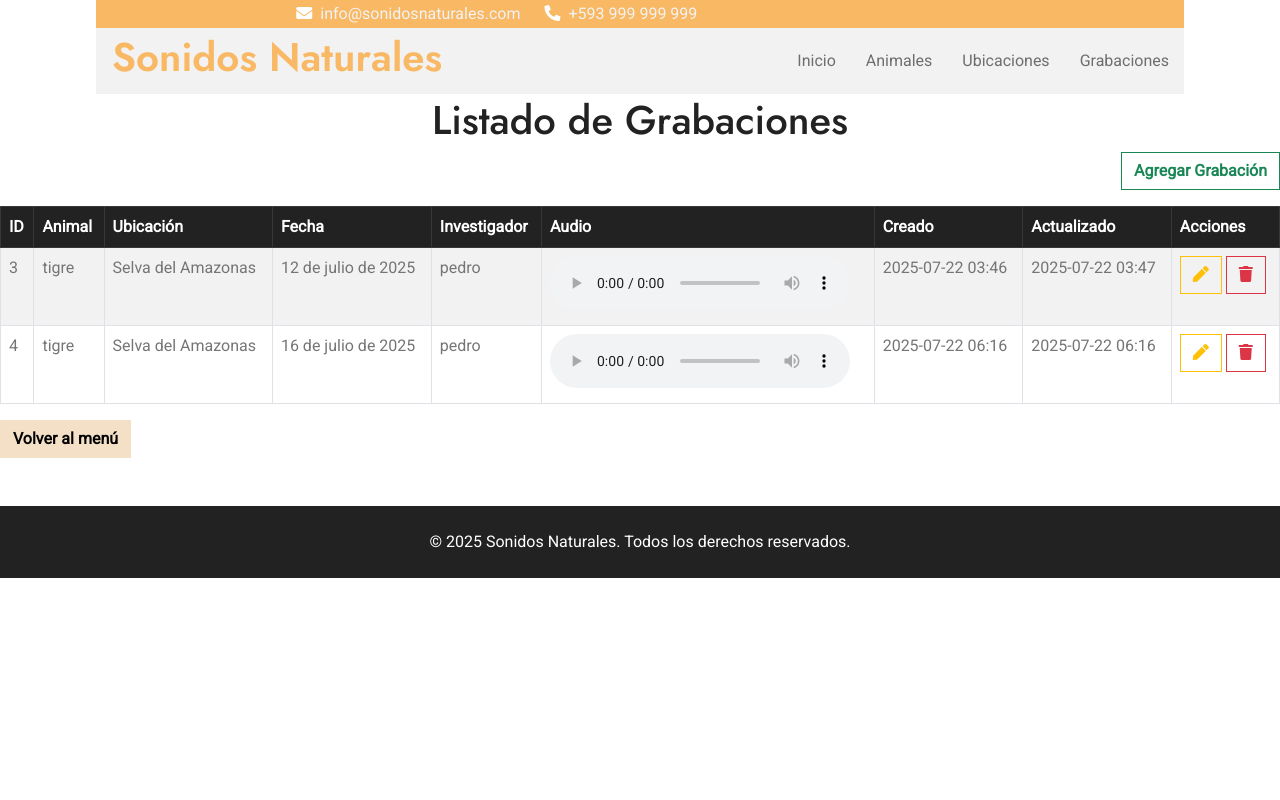
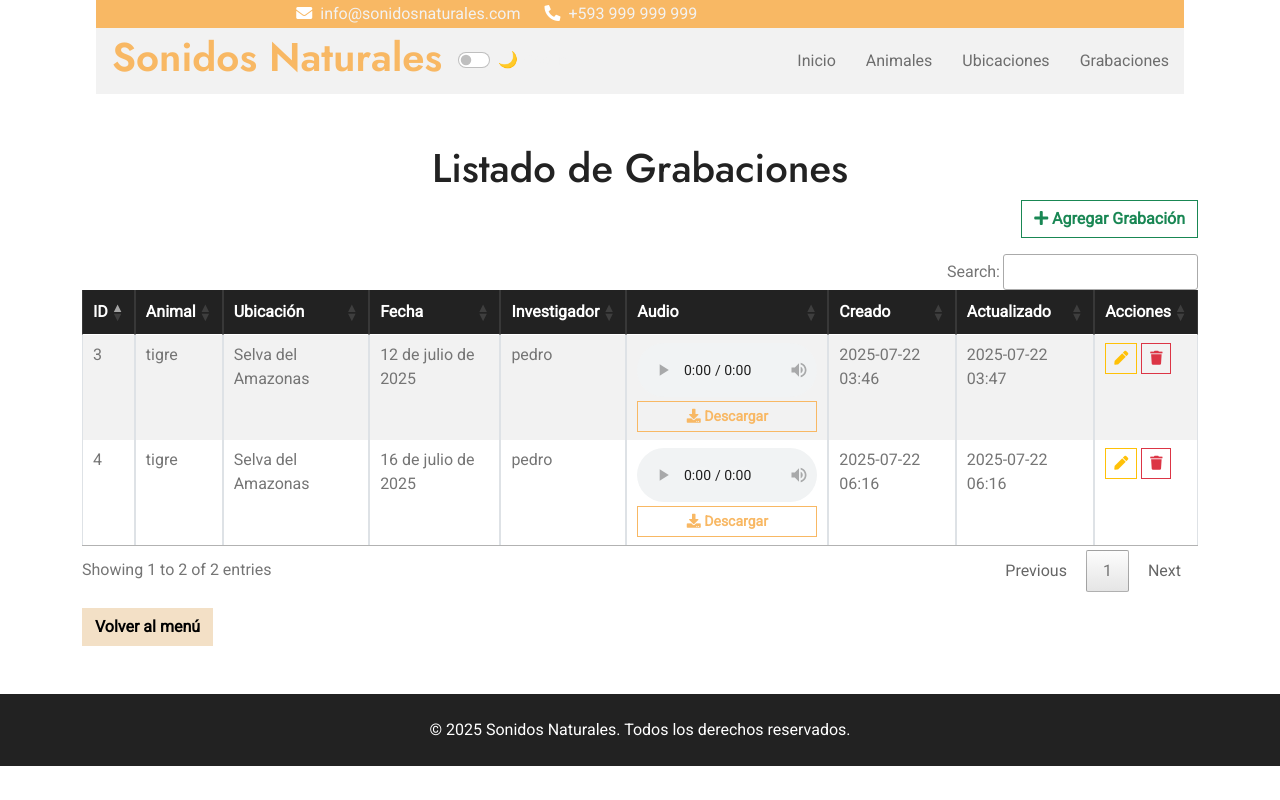
Before and after one commit to mikaealab/SonidosNaturales, a Django app: page /grabacion/ in a window 1280 px wide. Run offline with Django 5.2, Linux system fonts and the light colour scheme; data comes from the database, SQL or seed files in the repository; both versions use the stored data as it was after the commit; some libraries are stand-ins or nearby versions.

Commit message:
GRabaciones

```diff
--- a/Aplicaciones/Grabacion/templates/grabacion/lista.html
+++ b/Aplicaciones/Grabacion/templates/grabacion/lista.html
@@ -1,31 +1,15 @@
 {% extends "plantilla.html" %}
 {% block contenido %}
-
-<script>
-    function confirmDelete(id) {
-        Swal.fire({
-            title: "CONFIRMACIÓN",
-            text: "¿Está seguro de eliminar esta grabación?",
-            icon: "warning",
-            showCancelButton: true,
-            confirmButtonColor: "#3085d6",
-            cancelButtonColor: "#d33",
-            confirmButtonText: "Sí, eliminar",
-            cancelButtonText: "Cancelar"
-        }).then((result) => {
-            if (result.isConfirmed) {
-                window.location.href = "eliminar/" + id + "/";
-            }
-        });
-    }
-</script>
-
+    <div class="container mt-5 ">
     <h1 class="text-center">Listado de Grabaciones</h1>
     <div class="text-end mb-3">
-    <a href="nuevo/" class="btn btn-outline-success">Agregar Grabación</a>
+        <a href="nuevo/" class="btn btn-outline-success">
+            <i class="fa fa-plus"></i> Agregar Grabación
+        </a>
     </div>
 
-<table class="table table-bordered table-striped table-hover">
+    <div class="table-responsive">
+        <table class="table table-bordered table-striped table-hover datatable" style="width:100%">
             <thead class="table-dark">
                 <tr>
                     <th>ID</th>
@@ -49,21 +33,27 @@
                     <td>{{ g.investigador }}</td>
                     <td>
                         {% if g.archivo_audio %}
-                <audio controls>
+                            <div class="d-flex flex-column">
+                                <audio controls class="mb-1" style="width: 180px;">
                                     <source src="{{ g.archivo_audio.url }}" type="audio/mpeg">
                                     Tu navegador no soporta audio.
                                 </audio>
+                                <a href="{{ g.archivo_audio.url }}" download class="btn btn-sm btn-outline-primary">
+                                    <i class="fa fa-download"></i> Descargar
+                                </a>
+                            </div>
                             {% else %}
-                Sin audio
+                            <span class="text-muted">Sin audio</span>
                         {% endif %}
+
                     </td>
                     <td>{{ g.creado|date:"Y-m-d H:i" }}</td>
                     <td>{{ g.actualizado|date:"Y-m-d H:i" }}</td>
                     <td>
-                <a href="editar/{{ g.id }}/" class="btn btn-outline-warning">
+                        <a href="editar/{{ g.id }}/" class="btn btn-outline-warning btn-sm">
                             <i class="fa fa-pen"></i>
                         </a>
-                <a href="#" onclick="confirmDelete('{{ g.id }}')" class="btn btn-outline-danger">
+                        <a href="#" onclick="confirmDelete('{{ g.id }}')" class="btn btn-outline-danger btn-sm">
                             <i class="fa fa-trash"></i>
                         </a>
                     </td>
@@ -71,5 +61,60 @@
                 {% endfor %}
             </tbody>
         </table>
-<a href="/" class="btn btn-secondary">Volver al menú</a>
+    </div>
+
+    <a href="/" class="btn btn-secondary mt-3">Volver al menú</a>
+</div>
 {% endblock %}
+
+{% block scripts %}
+<!-- Confirmación con SweetAlert -->
+<script>
+function confirmDelete(id) {
+    Swal.fire({
+        title: "CONFIRMACIÓN",
+        text: "¿Está seguro de eliminar esta grabación?",
+        icon: "warning",
+        showCancelButton: true,
+        confirmButtonColor: "#3085d6",
+        cancelButtonColor: "#d33",
+        confirmButtonText: "Sí, eliminar",
+        cancelButtonText: "Cancelar"
+    }).then((result) => {
+        if (result.isConfirmed) {
+            window.location.href = "eliminar/" + id + "/";
+        }
+    });
+}
+</script>
+
+<!-- Inicialización de DataTable -->
+<script>
+$(document).ready(function() {
+    $('.datatable').DataTable({
+        responsive: true,
+        language: {
+            url: '//cdn.datatables.net/plug-ins/1.13.6/i18n/es-ES.json'
+        },
+        dom: 'Bfrtip',
+        buttons: [
+            {
+                extend: 'excelHtml5',
+                text: 'Exportar Excel',
+                className: 'btn btn-success'
+            },
+            {
+                extend: 'pdfHtml5',
+                text: 'Exportar PDF',
+                className: 'btn btn-danger'
+            },
+            {
+                extend: 'print',
+                text: 'Imprimir',
+                className: 'btn btn-secondary'
+            }
+        ]
+    });
+});
+</script>
+{% endblock %}
--- a/Aplicaciones/Grabacion/views.py
+++ b/Aplicaciones/Grabacion/views.py
@@ -3,6 +3,7 @@ from django.contrib import messages
 from .models import Grabacion
 from Aplicaciones.Animal.models import Animal
 from Aplicaciones.Ubicacion.models import Ubicacion
+
 
 
 # Listar grabaciones
--- a/templates/plantilla.html
+++ b/templates/plantilla.html
@@ -35,6 +35,7 @@
   <!-- ✅ DataTables -->
   <link rel="stylesheet" href="https://cdn.datatables.net/2.3.2/css/dataTables.dataTables.min.css">
   <link rel="stylesheet" href="https://cdn.datatables.net/buttons/2.4.2/css/buttons.dataTables.min.css">
+
 </head>
 
 <body>
@@ -60,6 +61,11 @@
         <a href="#" class="navbar-brand ms-3">
           <h1 class="text-primary display-6">Sonidos Naturales</h1>
         </a>
+        <div class="form-check form-switch ms-auto me-3">
+          <input class="form-check-input" type="checkbox" id="modoOscuroSwitch">
+          <label class="form-check-label text-light" for="modoOscuroSwitch">🌙 Oscuro</label>
+        </div>
+
         <button class="navbar-toggler py-2 px-3 me-3" type="button" data-bs-toggle="collapse" data-bs-target="#navbarCollapse">
           <span class="fa fa-bars text-primary"></span>
         </button>
@@ -151,8 +157,33 @@
         }
         });
     </script>
+    <script>
+      // Almacena el modo en localStorage
+      function aplicarTemaOscuro(activar) {
+        if (activar) {
+          document.body.classList.add("bg-dark", "text-light");
+          document.querySelectorAll("table").forEach(el => el.classList.add("table-dark"));
+          localStorage.setItem("modoOscuro", "true");
+          document.getElementById("modoOscuroSwitch").checked = true;
+        } else {
+          document.body.classList.remove("bg-dark", "text-light");
+          document.querySelectorAll("table").forEach(el => el.classList.remove("table-dark"));
+          localStorage.setItem("modoOscuro", "false");
+          document.getElementById("modoOscuroSwitch").checked = false;
+        }
+      }
 
+      // Carga el estado guardado
+      window.addEventListener("DOMContentLoaded", () => {
+        const modoGuardado = localStorage.getItem("modoOscuro") === "true";
+        aplicarTemaOscuro(modoGuardado);
 
+        // Listener del switch
+        document.getElementById("modoOscuroSwitch").addEventListener("change", function () {
+          aplicarTemaOscuro(this.checked);
+        });
+      });
+    </script>
 
 </body>
 </html>
```
Also changed, not shown: Aplicaciones/Animal/templates/animal/lista.html (+4 -4 lines), sonidosnaturales.sqlite3, 3 other files. Lines whose indentation alone changed are shown as unchanged.
